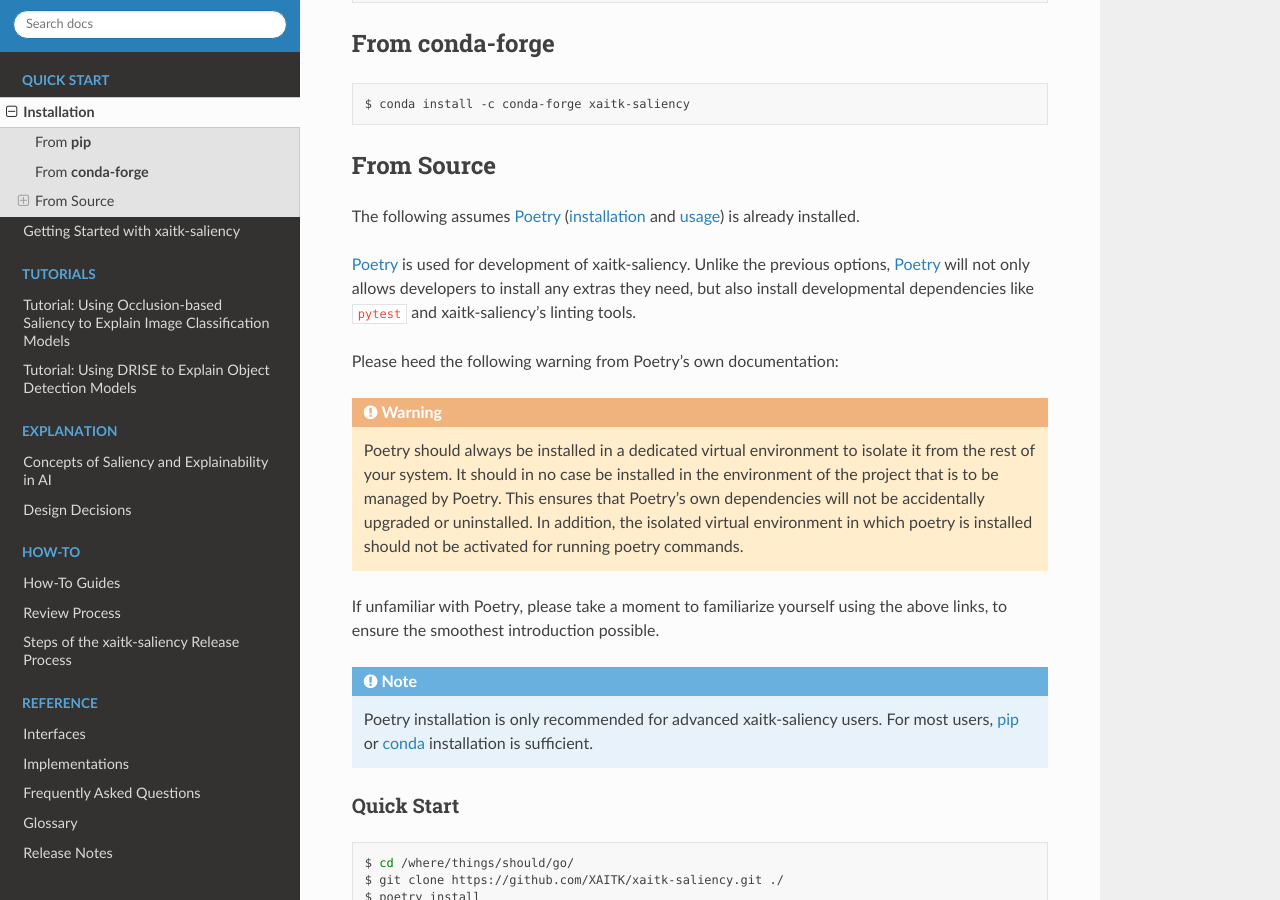
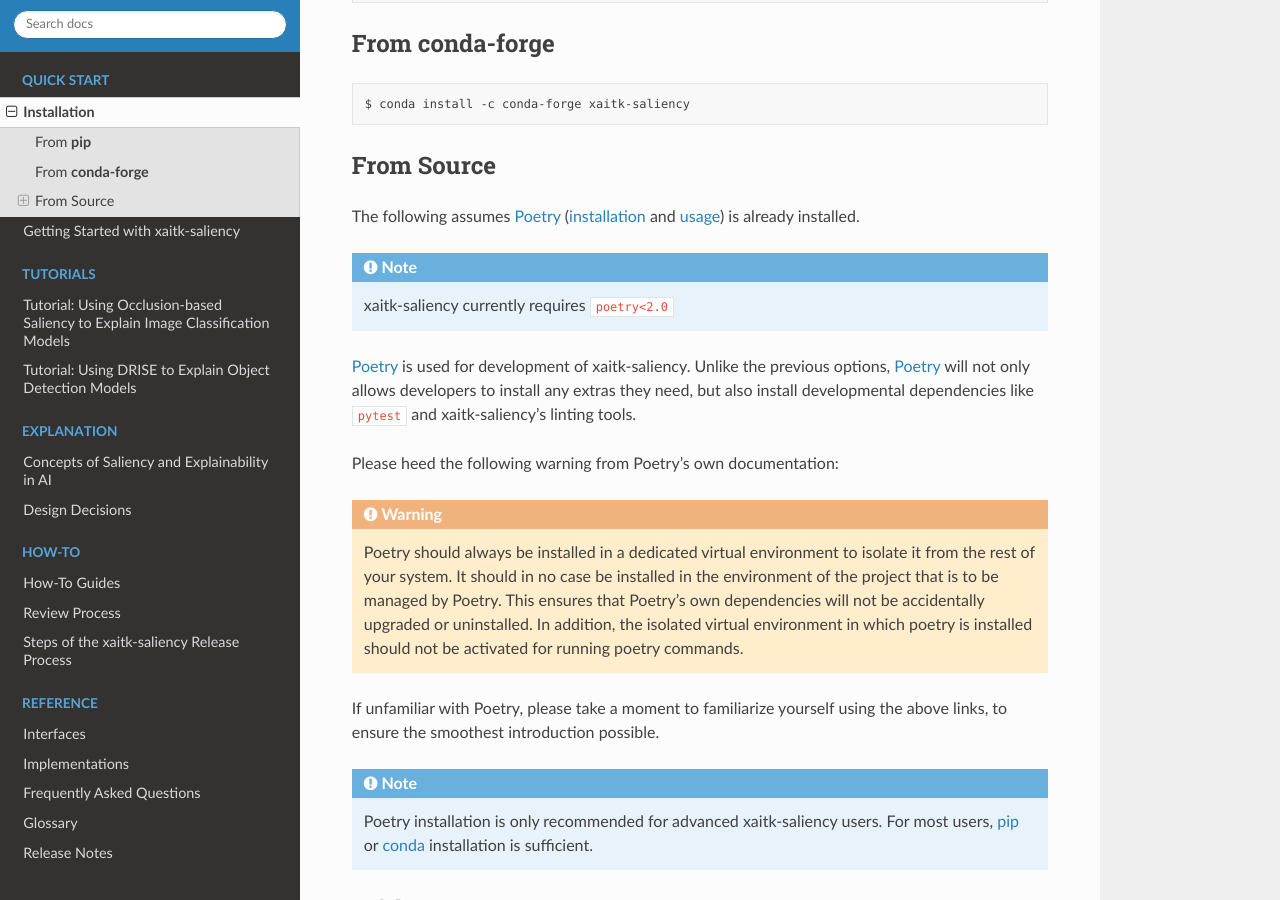
Before and after one commit to XAITK/xaitk-saliency, a Sphinx documentation site: the page built from docs/installation.rst, in a window 1280 px wide and 900 px high, scrolled down 400 px. Built offline with Sphinx 7.4.7 and the Read the Docs theme 3.1.0, drawn with Linux system fonts in a browser that asks for light colours; pages that are not in the unit, such as notebooks, are missing from menus.

Commit message:
Add poetry<2.0 note

```diff
--- a/docs/installation.rst
+++ b/docs/installation.rst
@@ -40,6 +40,9 @@
 From Source
 -----------
 The following assumes `Poetry`_ (`installation`_ and `usage`_) is already installed.
+
+.. note::
+  xaitk-saliency currently requires ``poetry<2.0``
 
 `Poetry`_ is used for development of xaitk-saliency. Unlike the previous options,
 `Poetry`_ will not only allows developers to install any extras they need,
--- a/docs/release_notes/pending_release.rst
+++ b/docs/release_notes/pending_release.rst
@@ -48,6 +48,8 @@
 
 * Added warning to use Poetry only in a virtual environment per Poetry documentation.
 
+* Clarified that ``poetry<2.0`` is currently required.
+
 Fixes
 -----
 
```
Also changed, not shown: README.md (+3 -0 lines).
